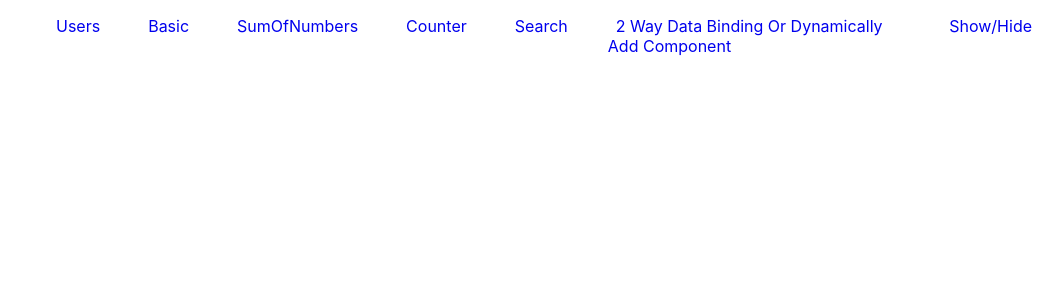
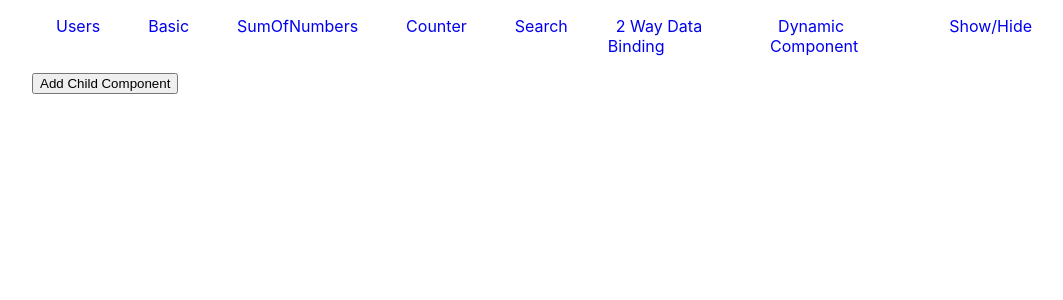
Before and after one commit to priyanshu09143/ReactTask1, a React (Create React App) app: page /dynamic in a window 1280 px wide. Shown: the top 300 px of the page, without its empty margins (96-1159 px from the left). Built offline with nearby package versions, Linux system fonts and the light colour scheme.

Commit message:
Dynamic file Added

```diff
--- a/src/App.js
+++ b/src/App.js
@@ -8,6 +8,7 @@ import Search from './components/Search';
 import IncrementCounter from './components/IncrementCounter';
 import InputChild from './components/InputChild';
 import Show from './components/Show';
+import Dynamically from './components/Dynamically';
 import "./App.css"
 function App() {
   return (
@@ -22,6 +23,7 @@ function App() {
           <Route path="/search" element={<Search />} />
           <Route path="/AddChild" element={<InputChild />} />
           <Route path="/show" element={<Show />} />
+          <Route path="/dynamic" element={<Dynamically />} />
 
 
         </Routes>
--- a/src/components/Child.jsx
+++ b/src/components/Child.jsx
@@ -2,7 +2,7 @@ import React from 'react'
 
 function Child({value}) {
   return (
-    <div>Input Child Component : {value}</div>
+    <div>Child Component</div>
   )
 }
 
--- /dev/null
+++ b/src/components/Dynamically.jsx
@@ -0,0 +1,18 @@
+import React, { useState } from 'react'
+import ChildComponent from './Child'
+function Dynamically() {
+    const [childComponents, setChildComponents] = useState([]);
+    const handleAddChild = () => {
+      setChildComponents([...childComponents, <ChildComponent key={childComponents.length} />]);
+    };
+  return (
+    <div>
+    <button onClick={handleAddChild}>Add Child Component</button>
+    {childComponents.map((child, index) => (
+      <div key={index}>{child}</div>
+    ))}
+  </div>
+  )
+}
+
+export default Dynamically
--- a/src/components/InputChild.jsx
+++ b/src/components/InputChild.jsx
@@ -1,23 +1,15 @@
 import React, { useState } from 'react'
-import ChildComponent from './Child'
+
 function InputChild() {
     const [value , setValue] = useState("")
-    const [childComponents, setChildComponents] = useState([]);
-    const handleAddChild = () => {
-      setChildComponents([...childComponents, <ChildComponent key={childComponents.length} value={value}/>]);
-    };
+
   return (
 <>
     <div className='DataBinding'>
     <input type="text" placeholder='Enter..' value={value} onChange={(e)=> setValue(e.target.value)}/>
+    <p>{value}</p>
     </div>
 
-    <div>
-      <button onClick={handleAddChild}>Add Child Component</button>
-      {childComponents.map((child, index) => (
-        <div key={index}>{child}</div>
-      ))}
-    </div>
 </>
   )
 }
--- a/src/components/NavBar.jsx
+++ b/src/components/NavBar.jsx
@@ -9,7 +9,8 @@ function NavBar() {
         <li><Link to={'/AddValue'}>SumOfNumbers</Link></li>
         <li><Link to={'/counter'}>Counter</Link></li>
         <li><Link to={'/search'}>Search</Link></li>
-        <li><Link to={'/AddChild'}>2 Way Data Binding Or Dynamically Add Component</Link></li>
+        <li><Link to={'/AddChild'}>2 Way Data Binding</Link></li>
+        <li><Link to={'/dynamic'}> Dynamic Component</Link></li>
         <li><Link to={'/show'}>Show/Hide</Link></li>
       </nav>
 
```
